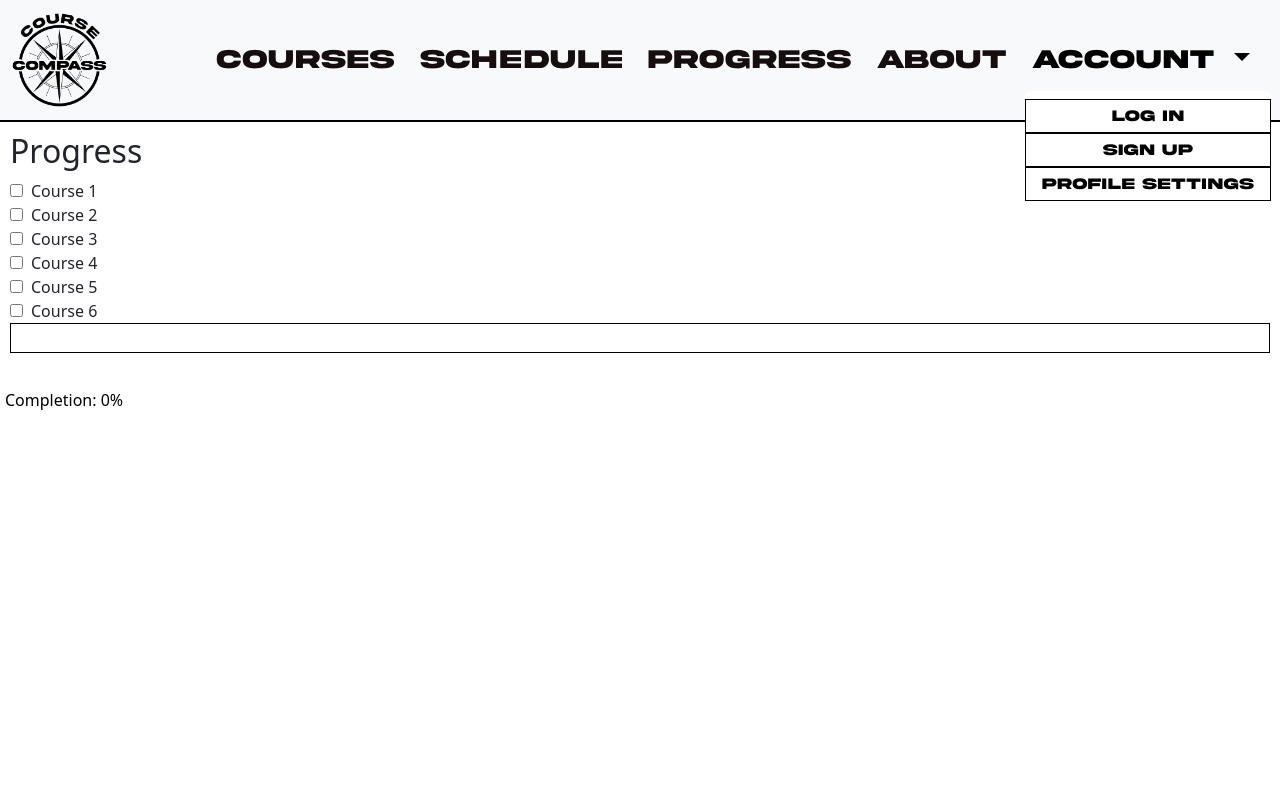
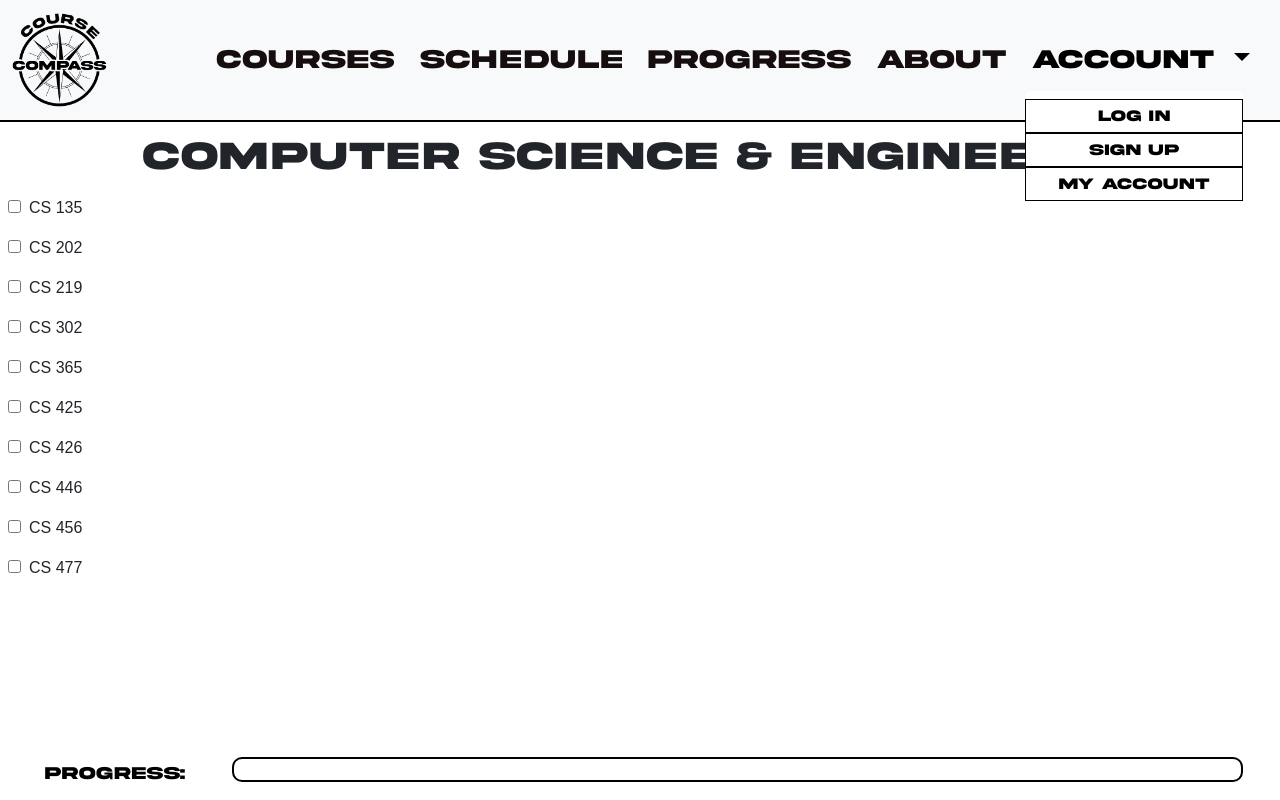
Before and after one commit to videttolucas/Course_Compass_T38, a Vue app in the folder frontend/: page /progress in a window 1280 px wide. Both pictures are taken after a click on the button "Account". Built offline with nearby package versions, Linux system fonts and the light colour scheme.

Commit message:
Finished MyAccountPage, worked on progress page a bit more

```diff
--- a/frontend/src/components/CourseDetailsPopup.vue
+++ b/frontend/src/components/CourseDetailsPopup.vue
@@ -87,7 +87,7 @@
     }
 
     .left-column {
-        border-right: 1px solid #000000; /* Black line between columns */
+        border-right: 1px solid #000000;
     }
 
     .close-btn {
--- a/frontend/src/components/Courses.vue
+++ b/frontend/src/components/Courses.vue
@@ -1,6 +1,7 @@
 <!--Created by: John Montesa-->
 <!-- This is the courses page for Course Compass -->
-<!-- This page prompts the user...... -->
+<!-- This page prompts the user to select courses based on filters they choose -->
+<!-- Courses will have a popup menu that gives details about it -->
 
 <template>
     <br>
--- a/frontend/src/components/FilterMenu.vue
+++ b/frontend/src/components/FilterMenu.vue
@@ -1,8 +1,5 @@
 <!-- Created by: John Montesa -->
 <!-- This component creates the filter menu that the user will interact with -->
-<!-- There are ___ buttons, which drop down to reveal different filters the user can use to filter classes-->
-<!-- There are ___ buttons, which drop down to reveal different filters the user can use to filter classes-->
-<!-- There are ___ buttons, which drop down to reveal different filters the user can use to filter classes-->
 
 <template>
   <div class="sidebar-menu">
--- /dev/null
+++ b/frontend/src/components/MyAccount.vue
@@ -0,0 +1,115 @@
+<!--Created by: John Montesa-->
+<!-- This is the Account page for Course Compass -->
+
+<template>
+    <div class="settings-container">
+        <div class="container-fluid mt-3">
+            <div class="row">
+                <!--LEFT SIDE OF PAGE-->
+                <div class="col-md-1 d-flex flex-column">
+                    <img class="gear" src="../assets/gear.png" alt="Settings Icon">
+                </div>
+
+
+
+                <!--RIGHT SIDE OF PAGE-->
+                <div class="col d-flex flex-column">
+                    <h2>My Account</h2>
+
+                    <div>
+                        <br>
+                        <br>
+                        <p><strong>First Name:</strong> {{ user.firstname }}</p>
+                        <p><strong>Last Name:</strong> {{ user.lastname }}</p>
+                        <p><strong>Email:</strong> {{ user.email }}</p>
+                        <p><strong>Major:</strong> {{ user.major }}</p>
+                        <!-- Add other user information fields as needed -->
+                        <button type="submit">Edit Profile</button>
+                        <button type="submit">Change Password</button>
+                    </div>
+                </div>
+
+                <div class="col-md-2 d-flex flex-column">
+                    <br>
+                    <br>
+                    <img class="profile-picture" :src="user.profilePicture" alt="Profile Picture">
+                    <p style="text-align:center;"><i>Profile Picture</i></p>
+                    <br>
+                </div>
+
+            </div>
+        </div>
+    </div>
+</template>
+
+<script>
+    export default {
+        data() {
+            return {
+                user: {
+                    firstname: 'John',
+                    lastname: 'Montesa',
+                    email: 'john.montesa@example.com',
+                    major: 'Computer Science & Engineering',
+                    profilePicture: require('../assets/profile-picture.jpg'),
+                },
+            };
+        },
+    };
+</script>
+
+<style scoped>
+    h2 {
+        text-align: left;
+        font-family:akira;
+    }
+
+    p{
+        font-family: Poppins, sans-serif;
+    }
+
+    .settings-container {
+        background-color: #e1e1e1;
+        margin: 3% auto;
+        padding: 20px;
+        width: 80%;
+        height: auto;
+        border-radius: 8px;
+        box-shadow: 0 0 px rgba(232, 0, 0, 0.1);
+    }
+
+    .col{
+        border-left: 2px solid #000000;
+    }
+
+    .gear {
+        min-width: 30px;
+        max-width: 60px;
+    }
+
+    .profile-picture {
+        margin-left:auto;
+        margin-right:auto;
+        max-width: 100px;
+        border-radius: 50%;
+        margin-bottom: 10px;
+    }
+
+    button {
+        font-family: akira, sans-serif;
+        font-size: 15px;
+        background-color: #000000;
+        color: #ffffff;
+        padding: 10px 20px;
+        border: none;
+        border-radius: 4px;
+        cursor: pointer;
+        transition: background-color 0.3s linear, color 0.3s linear;
+        margin-right: 40px;
+    }
+
+    button:hover {
+        background-color: #555555;
+    }
+
+</style>
--- a/frontend/src/components/NavBar.vue
+++ b/frontend/src/components/NavBar.vue
@@ -1,6 +1,6 @@
 <!-- Created by: John Montesa -->
 <!-- This component creates the navigation bar that the user will interact with -->
-<!-- There are ___ buttons, and one drop down menu that directs the user to go -->
+<!-- There are 5 buttons, and one is a drop down menu that directs the user to log in, sign up, or check their profile settings-->
 
 <template>
     <nav class="navbar navbar-expand-lg bg-body-tertiary">
@@ -33,7 +33,7 @@
                         <ul class="dropdown-menu">
                             <li><router-link to="/login" class = "dropdown-item">Log in</router-link></li>
                             <li><router-link to="/signup" class = "dropdown-item">Sign Up</router-link></li>
-                            <li><a class="dropdown-item" href="#">Profile Settings</a></li>
+                            <li><router-link to="/myaccount" class = "dropdown-item">My Account</router-link></li>
                         </ul>
                     </li>
                 </ul>
@@ -48,8 +48,8 @@
 
 <style scoped>
     .navbar {
-        background-color: #ffffff; /* Set background color to white */
-        border-bottom: 2px solid #000000; /* Add a black border at the bottom */
+        background-color: #ffffff;
+        border-bottom: 2px solid #000000;
     }
 
     .navbar-brand img {
@@ -60,13 +60,13 @@
     .nav-link {
         font-family: 'akira';
         font-size: 27px;
-        color: #160e0e; /* Set text color to black */
+        color: #160e0e;
         margin-right: 10px;
     }
 
     .nav-link:hover {
-        color: #ffffff; /* Set text color to white on hover */
-        background-color: #000000; /* Set background color to black on hover */
+        color: #ffffff;
+        background-color: #000000;
     }
 
     .dropdown-menu {
@@ -74,6 +74,7 @@
         background-color: #ffffff;
         border: 1px solid transparent;
         text-align: center;
+        min-width: 220px;
     }
 
     .dropdown-item {
--- a/frontend/src/components/Progress.vue
+++ b/frontend/src/components/Progress.vue
@@ -1,94 +1,158 @@
 <template>
     <div class="progress-page">
-    <h2>Progress</h2>
-
-    <!-- Your major array with checkboxes -->
-    <div v-for="(course, index) in major" :key="index">
-      <input type="checkbox" v-model="course.completed" @change="updateProgress" />
+        <div v-for="(major, index) in filteredMajors" :key="index">
+            <div>
+            <h1>{{ major.name }}</h1>
+            <div class="course-container" v-for="(course, courseIndex) in major.courses" :key="courseIndex">
+                <input type="checkbox" v-model="course.completed" />
                 <label>{{ course.name }}</label>
             </div>
+            </div>
+        </div>
+    </div>
 
-    <!-- Progress bar -->
+    <div class="footer">
+        <div class="container-fluid mt-3">
+            <div class="row">
+                <div v-if="selectedMajor === user.major" class="col-sm-2 d-flex">
+                    <div class="completion-text">Progress:</div>
+                </div>
+
+                <div class="col d-flex flex-column">
                     <div class="progress-container">
-      <div class="completion-text">Completion: {{ Math.round(progressPercentage) }}%</div>
-      <div class="progress-bar" :style="{ width: `${progressPercentage}%` }">
+                        <div v-if="selectedMajor === user.major" class="progress-bar" :style="{ width: `${progressPercentage}%` }">
                             <span class="progress-text">{{ Math.round(progressPercentage) }}%</span>
                         </div>
                     </div>
                 </div>
+            </div>
+        </div>
+    </div>
+
 </template>
 
 <script>
     export default {
         data() {
             return {
-      major: [
-        { name: 'Course 1', completed: false },
-        { name: 'Course 2', completed: false },
-        { name: 'Course 3', completed: false },
-        { name: 'Course 4', completed: false },
-        { name: 'Course 5', completed: false },
-        { name: 'Course 6', completed: false },
+                user: {
+                    firstname: 'John',
+                    lastname: 'Montesa',
+                    email: '',
+                    major: 'Computer Science & Engineering',
+                },
+                majors: [
+                {
+                    name: 'Computer Science & Engineering',
+                    courses: [
+                        { name: 'CS 135', completed: false },
+                        { name: 'CS 202', completed: false },
+                        { name: 'CS 219', completed: false },
+                        { name: 'CS 302', completed: false },
+                        { name: 'CS 365', completed: false },
+                        { name: 'CS 425', completed: false },
+                        { name: 'CS 426', completed: false },
+                        { name: 'CS 446', completed: false },
+                        { name: 'CS 456', completed: false },
+                        { name: 'CS 477', completed: false },
                     ],
-      totalCourses: 6, // Total number of courses for full progress
+                },
+                {
+                    name: 'Electrical Engineering',
+                        courses: [
+                        { name: 'EE 101', completed: false },
+                        { name: 'EE 202', completed: false },
+                        { name: 'EE 303', completed: false },
+                    ],
+                },
+                ],
+
+                selectedMajor: null,
             };
         },
+
+        created() {
+            this.selectedMajor = this.user.major;
+        },
+
         computed: {
-    // Calculate the progress percentage based on completed courses
+            filteredMajors() {
+                return this.majors.filter((major) => major.name === this.user.major);
+            },
             progressPercentage() {
-      const completedCourses = this.major.filter((course) => course.completed).length;
-      return (completedCourses / this.totalCourses) * 100;
-    },
-  },
-  methods: {
-    // Update progress when a checkbox is changed
-    updateProgress() {
-      // Implement any additional logic if needed
+                const selectedMajorCourses = this.majors.find((major) => major.name === this.user.major).courses;
+                const completedCourses = selectedMajorCourses.filter((course) => course.completed).length;
+                const totalCourses = selectedMajorCourses.length;
+                return (completedCourses / totalCourses) * 100;
             },
         },
     };
 </script>
 
 <style scoped>
-.progress-page {
-  max-width: 100%;
-  margin: 10px;
+    h2 {
+        font-family: 'akira', akira;
+        text-align: left;
+        margin-left: 30px;
     }
 
-/* Style your checkboxes and labels as needed */
+    h1{
+        font-family: 'akira', akira;
+        text-align: center;
+        margin-left: 30px;
+    }
+
+    .progress-page {
+        width: 100%;
+        margin: 10px auto;
+    }
+
     input[type="checkbox"] {
         margin-right: 8px;
     }
 
-/* Style your progress bar */
     .progress-container {
-    height: 30px;
+        height: 25px;
         display: flex;
-    align-items: center;
-    border: 1px solid #000000;
+        border: 2px solid #000000;
+        border-radius: 10px;
+        margin-right: 15px;
     }
 
     .progress-bar {
         height: 100%;
-  background: repeating-linear-gradient(-45deg, #3bff42, #3bff42 10px);
+        background: #54ff59;
         position: relative;
-  transition: width 0.3s ease; /* Add transition for width changes */
+        transition: width 0.3s ease;
+        border-radius: 10px;
     }
 
     .progress-text {
         position: absolute;
-  top: 50%;
-  left: 50%;
-  transform: translate(-50%, -50%);
-  color: #000; /* Black text */
+        font-family:akira;
+        color: #000;
+        margin-left: 10px;
     }
 
     .completion-text {
+        font-family: akira;
+        margin:  3px auto;
+        color: #000;
+        font-size: 18px;
+    }
+
+    .footer {
         position: absolute;
-  top: 50%;
+        bottom: 0;
         left: 0;
-  transform: translate(0, -50%);
-  padding-left: 5px;
-  color: #000; /* Black text */
+        padding: 10px;
+        width: 100%;
     }
+
+    .course-container {
+        font-family: Popins, sans-serif;
+        align-items: center;
+        padding: 8px;
+    }
+
 </style>
--- a/frontend/src/components/Signup.vue
+++ b/frontend/src/components/Signup.vue
@@ -171,6 +171,7 @@
     .left-section {
         flex: 1;
         padding: 20px;
+        border-right: 1px solid #000000;
     }
 
     .right-section {
@@ -188,6 +189,9 @@
         font-family: Poppins, sans-serif;
     }
 
+    option {
+        font-family: Poppins, sans-serif;
+    }
     h2 {
         text-align: left;
         font-family:akira;
--- a/frontend/src/router/index.js
+++ b/frontend/src/router/index.js
@@ -6,6 +6,7 @@ import Schedule from '../views/ScheduleView.vue'
 import Progress from '../views/ProgressView.vue'
 import Login from '../views/LoginView.vue'
 import Signup from '../views/SignupView.vue'
+import MyAccount from '../views/MyAccountView.vue'
 
 const routes = [
   {
@@ -42,6 +43,11 @@ const routes = [
     path: '/signup',
     name: 'signup',
     component: Signup
+  },
+  {
+    path: '/myaccount',
+    name: 'myaccount',
+    component: MyAccount
   }
 ]
 
```
Also changed, not shown: frontend/src/components/Home.vue (+1 -8 lines), frontend/src/views/MyAccountView.vue (added, +14 -0 lines), frontend/src/assets/gear.png (added), frontend/src/assets/profile-picture.jpg (added). Lines whose indentation alone changed are shown as unchanged.
